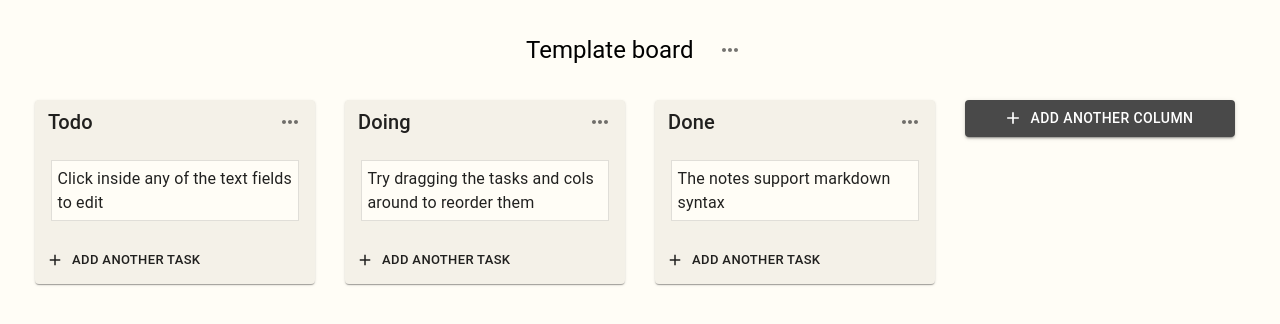
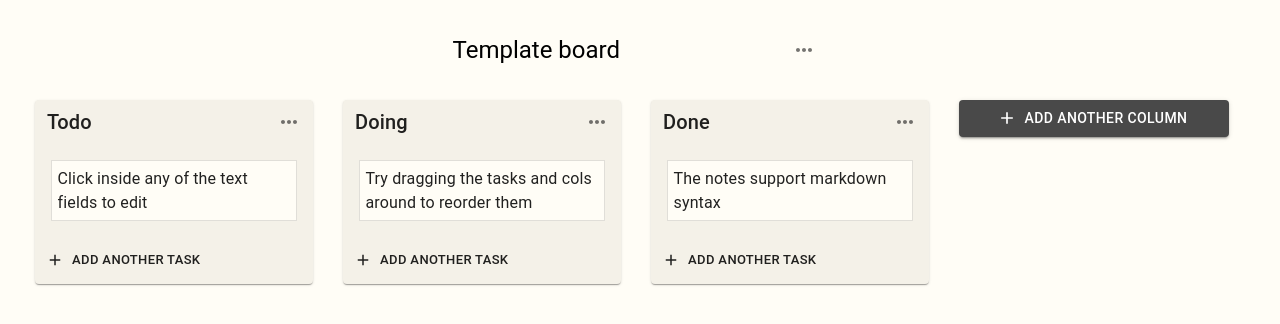
Before and after one commit to dylanpjx/todo-kanban, a React (Create React App) app: page / in a window 1280 px wide. Shown: the top 324 px of the page. Built offline with nearby package versions, Linux system fonts and the light colour scheme.

Commit message:
Update and fix styles issues
Fixed Task editable not spanning the entire task card.

```diff
--- a/src/components/Header.js
+++ b/src/components/Header.js
@@ -14,10 +14,19 @@ const useStyles = makeStyles((theme) => ({
     justifyContent: 'center',
     padding: '15px',
   },
+  headerWrapper: {
+    display: 'flex',
+    width: '30%',
+    maxWidth: 500,
+    alignItems: 'center',
+    justifyContent: 'center',
+  },
 }));
 
 const ContentComponent = ({ text }) => (
-  <Typography variant="h5">{text}</Typography>
+  <Typography variant="h5" style={{ justifyContent: 'center' }}>
+    {text}
+  </Typography>
 );
 
 const Header = (props) => {
@@ -25,19 +34,21 @@ const Header = (props) => {
 
   return (
     <header className={classes.header}>
+      <div className={classes.headerWrapper}>
         <Editable
           text={props.header}
           onSubmit={(text) => props.updateHeader(props.boardId, text)}
+          onExitIfEmpty={null}
           ContentComponent={() => <ContentComponent text={props.header} />}
           styleProps={{
             padding: '2.5px',
             fontSize: '1.5rem',
             fontWeight: '400',
             lineHeight: '1.334',
-          width: '180px',
           }}
         />
         <BoardMenu boards={props.boards} />
+      </div>
     </header>
   );
 };
--- a/src/components/Task.js
+++ b/src/components/Task.js
@@ -14,7 +14,6 @@ const useStyles = makeStyles((theme) => ({
     backgroundColor: 'rgb(255, 253, 246)',
     display: 'flex',
     justifyContent: 'space-between',
-    // padding: '12px',
     position: 'relative',
 
     '&:hover': {
@@ -57,17 +56,14 @@ const Task = (props) => {
             ContentComponent={() => (
               <ContentComponent text={props.task.content} />
             )}
-            setButtonVis={setButtonVis}
             multiline
             styleProps={{
               padding: '2.5px',
               fontSize: '1rem',
               fontWeight: '400',
               lineHeight: '1.5',
-              width: '246px',
             }}
           />
-
           {/* DelTask Button */}
           {buttonVis && !snapshot.isDragging && (
             <DelTask
--- a/src/helpers/BoardMenu.js
+++ b/src/helpers/BoardMenu.js
@@ -7,7 +7,7 @@ import Menu from '@material-ui/core/Menu';
 import MenuItem from '@material-ui/core/MenuItem';
 
 const useStyles = makeStyles((theme) => ({
-  boardMenu: {},
+  // boardMenu: { padding: '0px' },
 }));
 
 const BoardMenu = (props) => {
@@ -15,8 +15,11 @@ const BoardMenu = (props) => {
   const [menu, setMenu] = useState(null);
 
   return (
-    <div className={classes.boardMenu}>
-      <IconButton onClick={(e) => setMenu(e.currentTarget)}>
+    <div>
+      <IconButton
+        className={classes.boardMenu}
+        onClick={(e) => setMenu(e.currentTarget)}
+      >
         <MoreHorizIcon />
       </IconButton>
       <Menu
--- a/src/helpers/DelTask.js
+++ b/src/helpers/DelTask.js
@@ -19,7 +19,6 @@ const DelTask = (props) => {
   const classes = useStyles();
 
   return (
-    <div>
     <IconButton
       size="small"
       className={classes.delTask}
@@ -30,7 +29,6 @@ const DelTask = (props) => {
     >
       <DeleteIcon />
     </IconButton>
-    </div>
   );
 };
 
--- a/src/helpers/Editable.js
+++ b/src/helpers/Editable.js
@@ -7,9 +7,9 @@ const useStyles = makeStyles((theme) => ({
   editWrapper: {
     display: 'flex',
     minHeight: '30px',
-    // width: '230px',
-    width: (styleProps) => (styleProps.width ? styleProps.width : '230px'),
+    width: '230px',
     wordWrap: 'break-word',
+    flex: 1,
   },
   inputStyle: {
     padding: (styleProps) => styleProps.padding,
@@ -24,17 +24,15 @@ const useStyles = makeStyles((theme) => ({
 const Editable = ({
   text,
   onSubmit,
+  onExitIfEmpty,
   ContentComponent,
   initIsEditing,
+  multiline = false,
   styleProps,
-  onExitIfEmpty = null,
-  setButtonVis = null,
-  multiline = false,
 }) => {
   const classes = useStyles(styleProps);
 
   const [isEditing, setEditing] = useState(initIsEditing);
-  if (isEditing && setButtonVis) setButtonVis(false);
 
   return (
     <div
```
Also changed, not shown: package.json (+3 -9 lines), 2 other files (tests, documents, lock files or other folders). Lines whose indentation alone changed are shown as unchanged.
